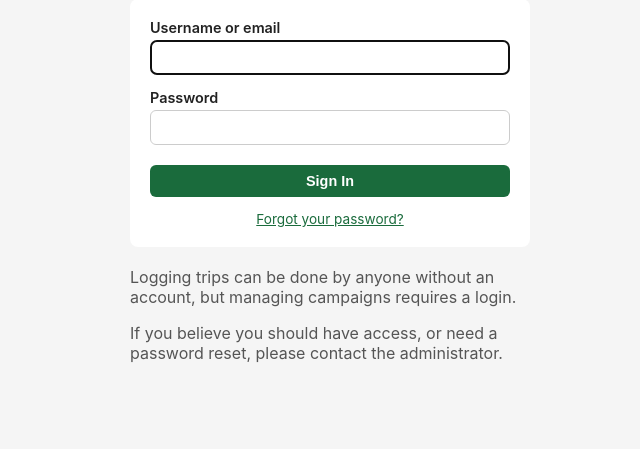
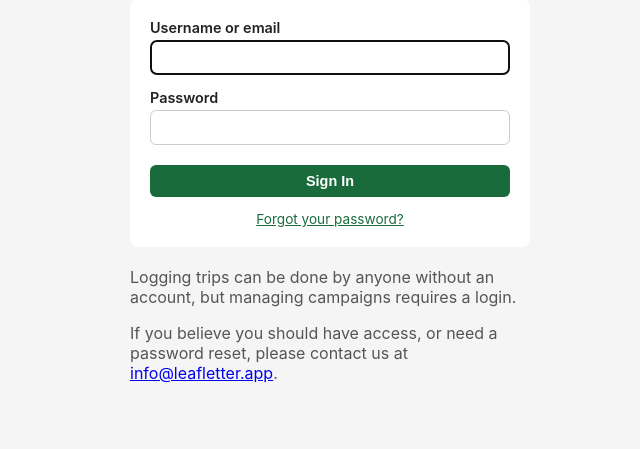
Before and after one commit to sefk/leafletter-app, a Django app: page /manage/login/ in a window 1280 px wide. Shown: the part 134-583 px from the top of the page, without its empty margins (80-720 px from the left). Run offline with Django 5.2, Linux system fonts and the light colour scheme; parts of the project's set-up code (start-up, migrations or seed data) failed here and were passed over; some libraries are stand-ins or nearby versions.

Commit message:
Replace personal email with info@leafletter.app (fixes #127)
Update contact email on login page, about page, campaign list beta
banner, and iOS beta banner. Remove dynamic admin_emails lookup
from login view since the contact address is now static.

Co-Authored-By: Claude Sonnet 4.6 <noreply@anthropic.com>

```diff
--- a/campaigns/templates/campaigns/about.html
+++ b/campaigns/templates/campaigns/about.html
@@ -248,7 +248,7 @@
     <p><strong>Contact</strong></p>
     <p>
       Privacy questions or deletion requests:
-      <a href="mailto:leafletter@kloninger.com">leafletter@kloninger.com</a>.
+      <a href="mailto:info@leafletter.app">info@leafletter.app</a>.
     </p>
 
     <p><em>Last updated: March 2026</em></p>
@@ -271,7 +271,7 @@
 <div class="beta-banner">
   <strong>Beta:</strong> This app is in beta.
   If you have feedback or concerns, please <a href="https://github.com/sefk/leafletter-app/issues/">file a bug</a>
-  or <a href="https://sef.kloninger.com/">contact the owner</a>.
+  or <a href="mailto:info@leafletter.app">email us</a>.
 </div>
 
 <script>
--- a/campaigns/templates/campaigns/campaign_list.html
+++ b/campaigns/templates/campaigns/campaign_list.html
@@ -290,7 +290,7 @@
 <div class="beta-banner">
   <strong>Beta:</strong> This app is in beta.
   If you have feedback or concerns, please <a href="https://github.com/sefk/leafletter-app/issues/">file a bug</a>
-  or <a href="/about/">contact the owner</a>.
+  or <a href="mailto:info@leafletter.app">email us</a>.
 </div>
 
 <script>
--- a/campaigns/templates/campaigns/manage/login.html
+++ b/campaigns/templates/campaigns/manage/login.html
@@ -41,12 +41,8 @@
 </p>
 
 <p style="max-width: 400px; margin-bottom: 16px; color: #555;">
-  {% if admin_emails %}
-    If you believe you should have access, or need a password reset, please contact the administrator{% if admin_emails|length > 1 %}s{% endif %} at
-    {% for email in admin_emails %}<a href="mailto:{{ email }}">{{ email }}</a>{% if not forloop.last %}, {% endif %}{% endfor %}.
-  {% else %}
-    If you believe you should have access, or need a password reset, please contact the administrator.
-  {% endif %}
+  If you believe you should have access, or need a password reset, please contact us at
+  <a href="mailto:info@leafletter.app">info@leafletter.app</a>.
 </p>
 
 {% endblock %}
--- a/campaigns/views.py
+++ b/campaigns/views.py
@@ -30,13 +30,9 @@ def manage_login(request):
             login(request, user)
             return redirect(next_url)
         login_error = True
-    from django.contrib.auth import get_user_model
-    User = get_user_model()
-    admin_emails = list(User.objects.filter(is_superuser=True).values_list('email', flat=True))
     return render(request, 'campaigns/manage/login.html', {
         'next': next_url,
         'login_error': login_error,
-        'admin_emails': admin_emails,
     })
 
 
```
Also changed, not shown: 1 other file.
